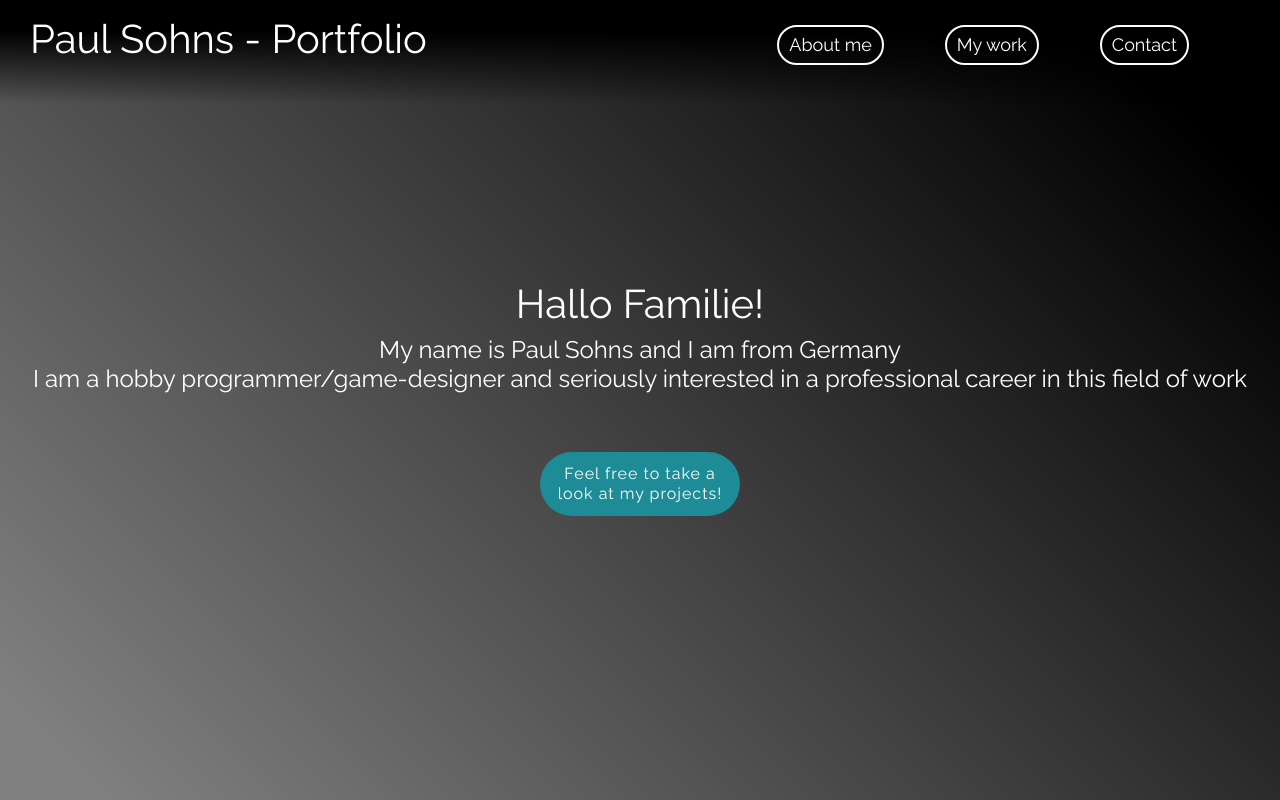
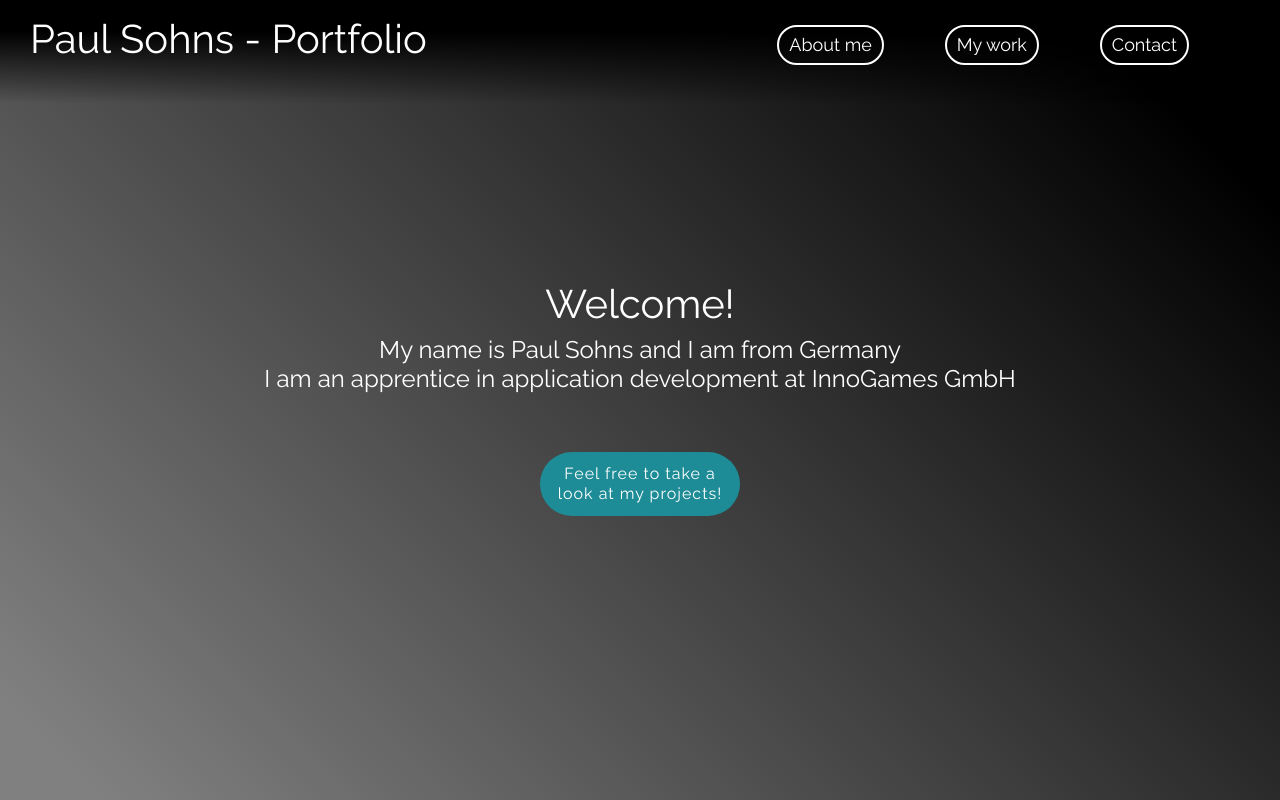
Before and after one commit to Sokkernr1/webPortfolio, a plain HTML site: page index.html in a window 1280 px wide. Shown: the top 800 px of the page. Drawn offline with nearby package versions, Linux system fonts and the light colour scheme.

Commit message:
Update index.html

```diff
--- a/index.html
+++ b/index.html
@@ -25,9 +25,9 @@
 		</div>
 
 		<div class="introduction">
-			<h1>Hallo Familie!</h1>
+			<h1>Welcome!</h1>
 			<h4>My name is Paul Sohns and I am from Germany<br>
-				I am a hobby programmer/game-designer and seriously interested in a professional career in this field of work</h4>
+				I am an apprentice in application development at InnoGames GmbH</h4>
 			<a href="#Item1ScrollPoint"><p>Feel free to take a <br>look at my projects!</p></a>
 		</div>
 
```
